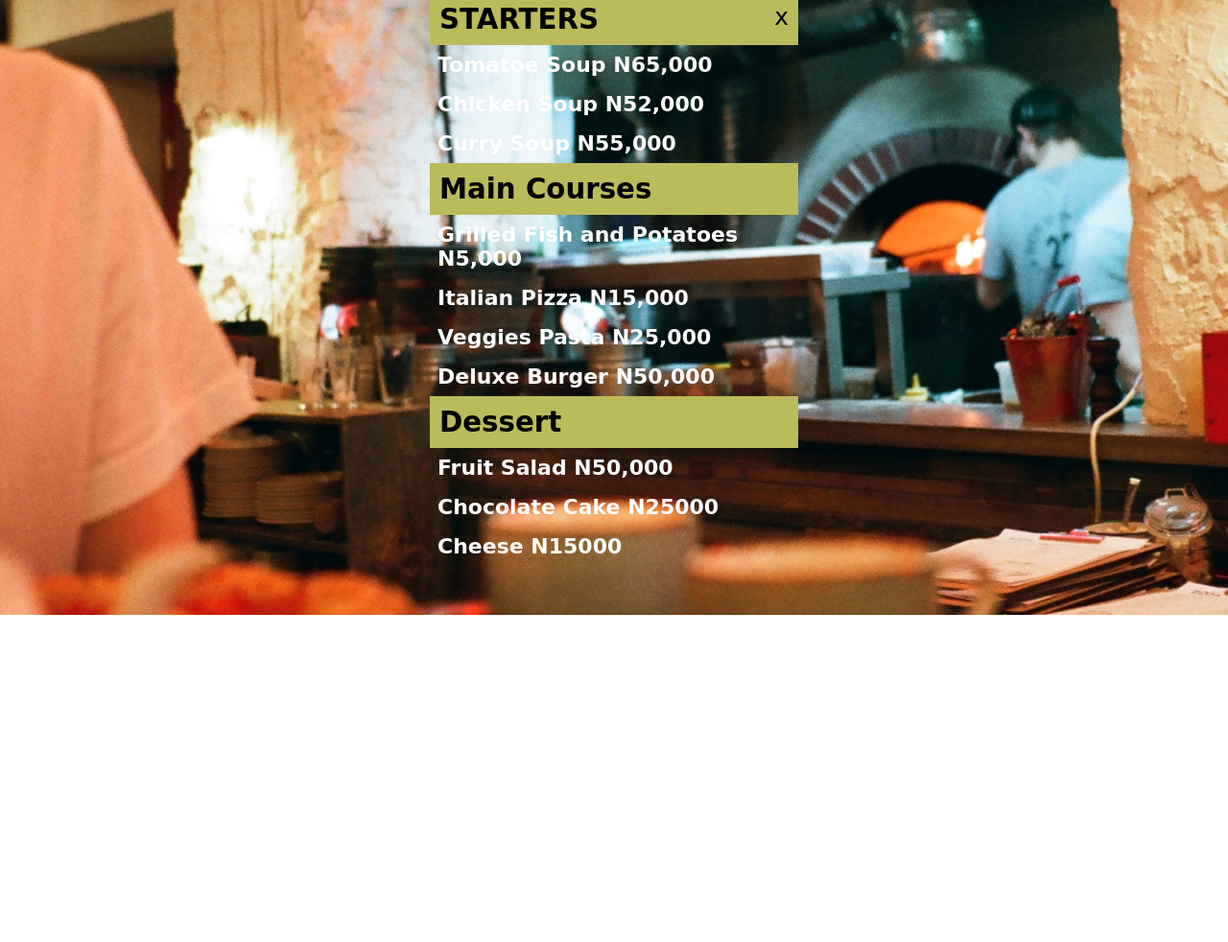
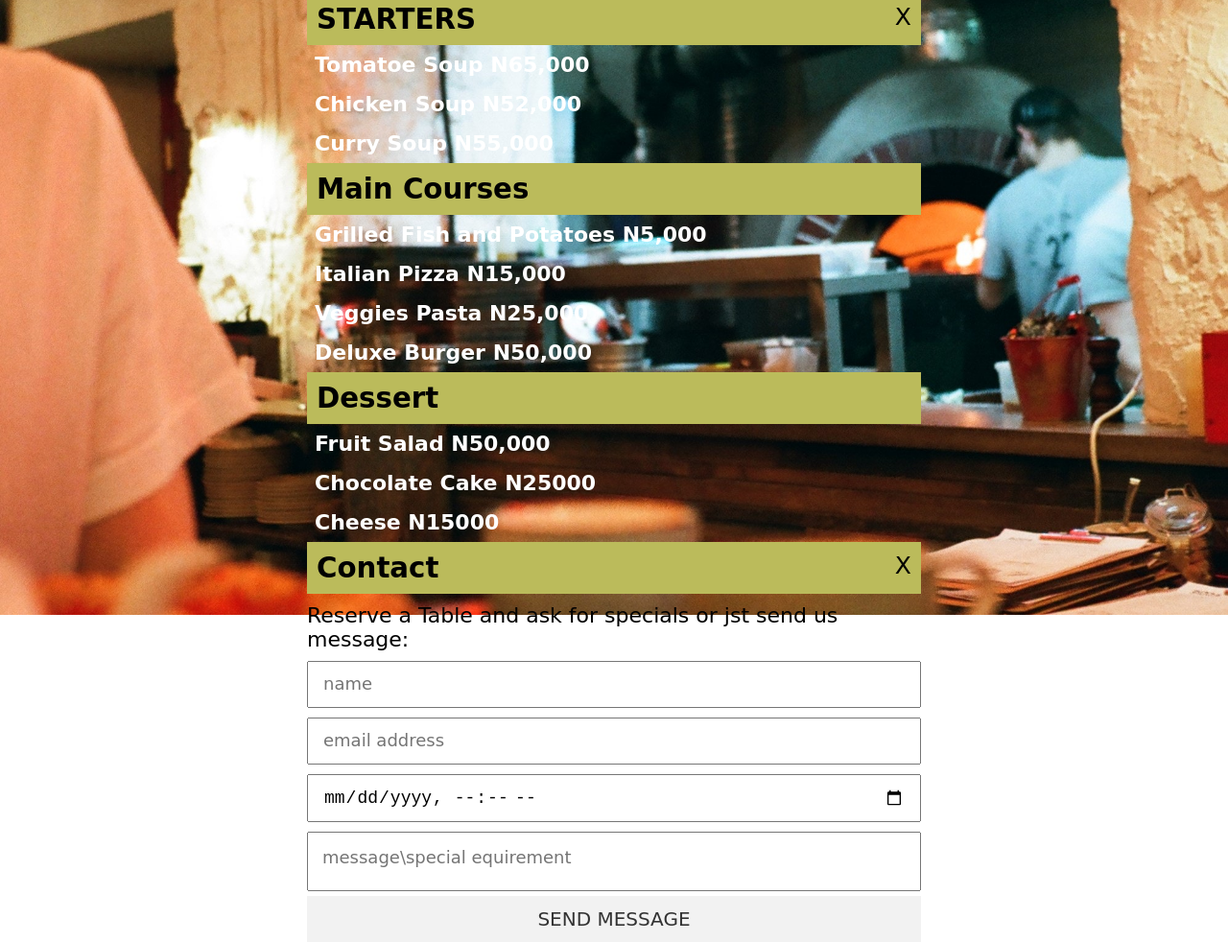
Before and after one commit to Brymmobaggins/Restaurant-website, a plain HTML site: page index.html in a window 1280 px wide. Shown: the part 159-1141 px from the top of the page at 96% size. Before the commit the page ends 804 px from the top, so only its background shows below. Drawn offline with Linux system fonts and the light colour scheme; a web font is replaced by a local one.

Commit message:
fix contact and menu section

```diff
--- a/index.html
+++ b/index.html
@@ -24,14 +24,14 @@
       <img src="/img/retaurant-home-bg.jpg" alt="" />
     </div>
     <nav class="btn">
-      <button id="menu-btn" id="">MENU</button>
-      <button id="contact-btn" style="width: 85%">CONTACT</button>
+      <p><button id="menu-btn" id="">MENU</button></p>
+      <p><button id="contact-btn">CONTACT</button></p>
     </nav>
     <section>
       <article id="menu">
         <div class="starter heading">
           <h1>STARTERS</h1>
-          <span>x</span>
+          <span>X</span>
         </div>
         <div class="container-starter">
           <h4>Tomatoe Soup <b>N65,000</b></h4>
@@ -56,6 +56,29 @@
           <h4>Cheese <b>N15000</b></h4>
         </div>
       </article>
+      <article id="contact">
+        <div class="contact-heading">
+          <h1>Contact</h1>
+          <span>X</span>
+        </div>
+        <div class="container">
+          <form action="" method="get">
+            <p>Reserve a Table and ask for specials or jst send us message:</p>
+            <p><input type="text" id="" placeholder="name" /></p>
+            <p><input type="email" id="" placeholder="email address" /></p>
+            <p><input type="datetime-local" /></p>
+            <p>
+              <textarea
+                style="width: 100%; resize: none; padding: 15px"
+                resize="none"
+                placeholder="message\special equirement"
+              ></textarea>
+            </p>
+            <input type="button" value="SEND MESSAGE" />
+            <!-- <inp>Send Message</inp> -->
+          </form>
+        </div>
+      </article>
     </section>
     <script src="main.js"></script>
   </body>
--- a/main.js
+++ b/main.js
@@ -1,18 +1,23 @@
 let menuBtn = document.getElementById("menu-btn")
 let menu = document.getElementById("menu")
-let closeMenu = document.querySelector("span")
+let closeMenu = document.getElementsByTagName("span")[0]
 let contactBtn = document.getElementById("contact-btn")
 let contact = document.getElementById("contact")
+let closeContact = document.getElementsByTagName("span")[1]
 // let
 
 menuBtn.addEventListener("click", function () {
     menu.style.display = "block"
+    contact.style.display = "none"
 
 })
-
 closeMenu.addEventListener("click", function () {
     menu.style.display = "none"
 })
-contactBtn.addEventListener("click", function(){
+contactBtn.addEventListener("click", function () {
+    contact.style.display = "block"
 
 })
+closeContact.addEventListener("click", function () {
+    contact.style.display = "none"
+})
--- a/style.css
+++ b/style.css
@@ -6,11 +6,12 @@
 :root {
   --bt-color: #fdacac;
   --bg-color: #bbbb5b;
-  --ft-color:#ffffff;
+  --ft-color: #ffffff;
 }
 html,
 body {
   font-family: "Grape Nuts", cursive;
+  height: 100%;
 }
 .bg {
   position: absolute;
@@ -24,14 +25,20 @@ body {
   width: 100%;
   height: 100%;
   object-fit: cover;
-  /* object-position: center; */
+  object-position: center;
   /* background-position: cover; */
 }
 
-/* .btn {
-  display: grid;
-  justify-content: left;
-} */
+/* .bgImg {
+  background-image: url(/img/Welcome-bg.jpg);
+  min-height: 100%;
+  background-position: center;
+  background-repeat: no-repeat;
+  background-size: 100%; */
+/* position: absolute; */
+/* z-index: -1; */
+
+
 button {
   font-family: "Grape Nuts", cursive;
   margin: 25px 10px 0px 45px;
@@ -48,26 +55,59 @@ button:hover {
   cursor: pointer;
 }
 /* styling the menu */
-#menu {
+#menu,
+#contact {
   font-size: 25px;
-  width: 30%;
+  width: 50%;
   margin: 0 auto;
+  border: 0;
 }
 .heading {
   background-color: var(--bg-color);
   color: black;
   padding: 10px;
 }
+span:hover {
+  cursor: pointer;
+}
 .starter {
   display: flex;
   justify-content: space-between;
-  /* background-color:#000000 */
 }
-.starter h1 {
-  background: var(--bg-color);
-}
-h4{
+h4 {
   font-size: 22px;
   padding: 8px;
-  color: var(--ft-color)
+  color: var(--ft-color);
 }
+
+/* styling the contact */
+.contact-heading {
+  background-color: var(--bg-color);
+  display: flex;
+  justify-content: space-between;
+  padding: 10px;
+}
+input {
+  width: 100%;
+  padding: 12px 15px;
+  outline-color: var(--bg-color);
+  font-size: 18px;
+  /* margin: 10px; */
+}
+form p {
+  margin-top: 10px;
+  font-size: 22px;
+}
+input[type="button"] {
+  font-family: "Grape Nuts", cursive;
+  border: 0;
+  opacity: 0.8;
+  font-size: 20px;
+}
+input[type="button"]:hover {
+  cursor: pointer;
+}
+::placeholder {
+  font-family: "Grape Nuts", cursive;
+  font-size: 18px;
+}
```
